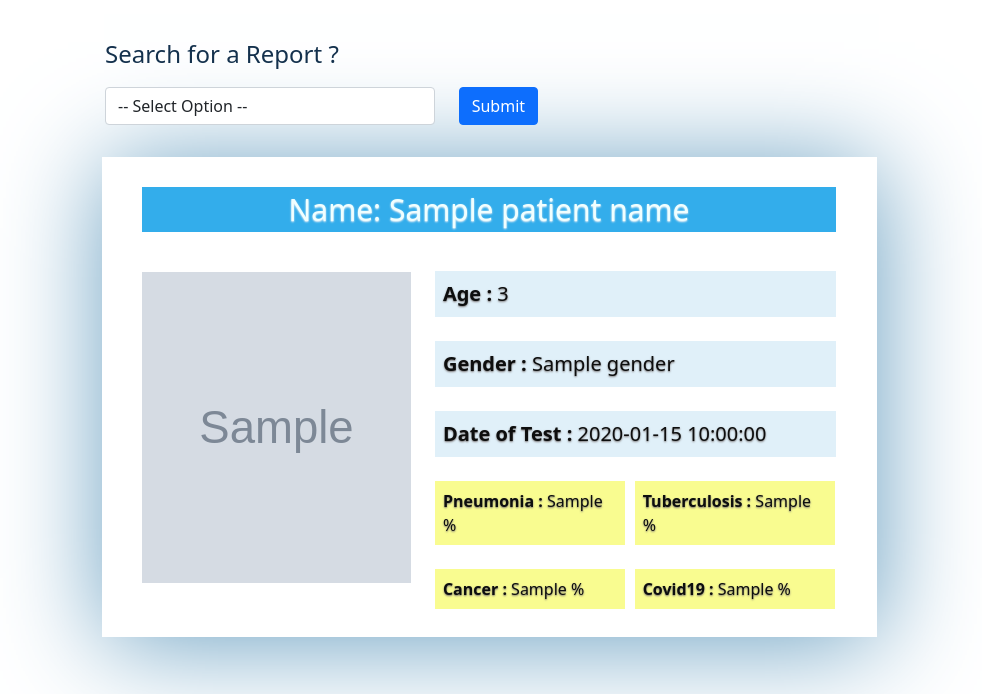
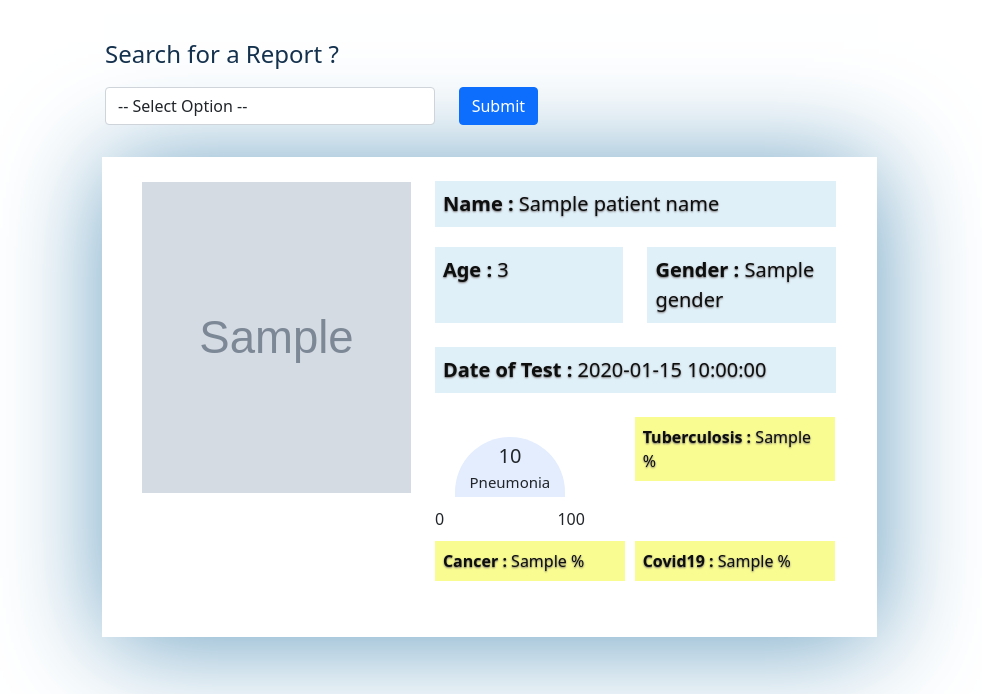
Before and after one commit to gunnusravani/Swasa-LungDiseaseDetection, a FastAPI app: template Lung_Abnormality/templates/report.html in a window 1280 px wide. Shown: the part 106-800 px from the top of the page, without its empty margins (138-1120 px from the left). Run offline with FastAPI, Linux system fonts and the light colour scheme; the template is opened without the code that fills it: most values are stand-ins (such as "Sample title", 1, 10 or a date in 2020); grey boxes marked "Sample" are stand-in pictures.

Commit message:
1st commit

```diff
--- a/Lung_Abnormality/main.py
+++ b/Lung_Abnormality/main.py
@@ -225,7 +225,7 @@ async def get_data(request: Request,patient_id:Annotated[str,Form(...)]):
 
 
 
-   return templates.TemplateResponse("report.html", {"request": request, "result1":pred1,"result2":pred2,"result3":pred3, "result4":pred4, "img":image_path, "patient_name":patient_name,"patient_dob":patient_dob,"patient_email":patient_email,"Gender":Gender,"Uploaded_image":image_type,"date":date})
+   return templates.TemplateResponse("report.html", {"request": request, "result1":pred1*1.8,"result2":pred2,"result3":pred3, "result4":pred4, "img":image_path, "patient_name":patient_name,"patient_dob":patient_dob,"patient_email":patient_email,"Gender":Gender,"Uploaded_image":image_type,"date":date})
 
    # df.head()
    #    return df.to_html()
--- a/Lung_Abnormality/static/css/styles.css
+++ b/Lung_Abnormality/static/css/styles.css
@@ -441,3 +441,46 @@ h1 {
     font-family: 'Open Sans', sans-serif;
   /* font-family: 'Roboto', sans-serif; */
 }
+
+.sc-gauge  { width:150px; height:100px;}
+.sc-background { position:relative; height:80px; margin-bottom:10px; background-color:#ffffff; border-radius:150px 150px 0 0; overflow:hidden; text-align:center; }
+.sc-mask { position:absolute; top:20px; right:20px; left:20px; height:80px; background-color:#e3edfe; border-radius:150px 150px 0 0 }
+.sc-percentage { position:absolute; top:100px; left:-200%; width:400%; height:400%; margin-left:100px;  }
+.sc-percentage { transform-origin:top center; }
+.sc-min { float:left; }
+.sc-max { float:right; }
+.sc-value { position:absolute; top:30%; left:0; width:100%;  font-size:20px; font-weight:500 }
+
+.gauge-container {
+  position: relative;
+  width: 200px;
+  height: 200px;
+  margin: 50px auto;
+}
+
+.gauge-background {
+  width: 100%;
+  height: 100%;
+  border-radius: 50%;
+  background-color: #ddd;
+  position: absolute;
+}
+
+.gauge-fill {
+  width: 50%;
+  height: 100%;
+  border-radius: 0 100% 100% 0 / 50%;
+  background-color: #f9fc90;
+  position: absolute;
+  transform-origin: right center;
+  transform: rotate(0deg);
+}
+
+.gauge-value {
+  position: absolute;
+  top: 50%;
+  left: 50%;
+  transform: translate(-50%, -50%);
+  font-size: 24px;
+  font-weight: bold;
+}
--- a/Lung_Abnormality/templates/report.html
+++ b/Lung_Abnormality/templates/report.html
@@ -23,6 +23,7 @@
 </head>
 
 
+
 <body>
 
   <section id="Analysis">
@@ -34,6 +35,20 @@
           <div class="col-md-4">
             <select class="form-control" name="patient_id" id="patient_id" required>
               <option disabled selected>-- Select Option --</option>
+              <option value="111223241789">111223241789 - Stella</option>
+              <option value="245678901231">245678901231 - John</option>
+              <option value="884567245612">884567245612 - Elvis </option>
+              <option value="342567819042">342567819042 - Frank</option>
+              <option value="102938475610">102938475610 - James</option>
+              <option value="123456789888">123456789888 - Cary</option>
+              <option value="098765432109">098765432109 - Aretha</option>
+              <option value="8622644965216">8622644965216 - Rose</option>
+              <option value="89076566711">89076566711 - Jhonathon</option>
+              <option value="123456780118">123456780118 - Angel</option>
+              <option value="123456781118">123456781118 - Fred</option>
+              <option value="123456781188">123456781188 - Daniel</option>
+              <option value="123456781448">123456781448 - Vin</option>
+              <option value="345678901666">345678901666 - Alexis</option>
               <option value="111223241789">111223241789 - Stella</option>
               <option value="245678901231">245678901231 - John</option>
               <option value="884567245612">884567245612 - Elvis </option>
@@ -52,11 +67,11 @@
     <br>
     <section id="report">
       <div class="reportcard">
-      <div class="row"style="margin-right:0px;important;padding-right:0px;width: 718px;" >
+        <!-- <div class="row"style="margin-right:0px;important;padding-right:0px;width: 718px;" >
         <div class="card3" style="width:800px;">
           <div class="card-body6">Name: {{patient_name}}</div>
         </div>
-      </div>
+      </div> -->
         <br>
         <div class="row">
           <div class="col-md-5">
@@ -73,17 +88,28 @@
             <div class="row" style="width: 425px;">
               <div class="card4">
 
+                <div class="card-body7"><b>Name : </b>{{patient_name}}</div>
+              </div>
+            </div>
+
+            <div class="row" style="width: 425px;padding-top: 20px;">
+
+              <div class="card4 col-md-6 ">
+
                 <div class="card-body7"><b>Age :</b> <span id="age"></span></div>
+              </div>
+              <div class="card4 col-md-6">
+                <div class="card-body7"><b>Gender : </b>{{Gender}}</div>
               </div>
             </div>
             <br>
 
-          <div class="row" style="width: 425px;">
+            <!-- <div class="row" style="width: 425px;">
             <div class="card4">
               <div class="card-body7"><b>Gender : </b>{{Gender}}</div>
             </div>
           </div>
-          <br>
+          <br> -->
 
             <div class="row" style="width: 425px;">
               <div class="card4">
@@ -91,9 +117,9 @@
               </div>
             </div>
             <br>
-          <div class="row" >
+            <div class="row">
               <div class="col-md-6">
-              <div class="card5">
+                <!-- <div class="card5">
                 <div class="card-body8" style="background-color:{% if result1 >50 %}
                         #f55d6c;color: white
                       {% elif result1 <20 %}
@@ -104,8 +130,32 @@
                     ">
                   <b>Pneumonia :</b> {{result1}} %
                 </div>
+              </div> -->
+              <div class="card5">
+                <div class="sc-gauge">
+                  <div class="sc-background">
+                    <div class="sc-percentage" style="background-color:
+                      {% if result1 > 50 %}
+                        #f55d6c;color: white;
+                      {% elif result1 < 20 %}
+                        #85ed79;
+                      {% else %}
+                        #f9fc90;
+                      {% endif %}
+                      transform: rotate({{ result1 }}deg);"></div>
+                    <div class="sc-mask"></div>
+                    <span class="sc-value">{{ result1/1.8 }}</span>
+                    <span  class="sc-value" style="font-size:15px;padding-top:30px;">Pneumonia</span>
+
+                  </div>
+
+                  <span class="sc-min">0</span>
+                  <span class="sc-max">100</span>
                 </div>
               </div>
+
+                </div>
+
 
               <div class="col-md-6">
                 <div class="card5" style="width:240px">
@@ -127,7 +177,7 @@
 
             <br>
 
-          <div class="row" >
+            <div class="row">
               <div class="col-md-6">
                 <div class="card5">
                   <div class="card-body8" style="background-color:{% if result3 >50 %}
```
Lines whose indentation alone changed are shown as unchanged.
